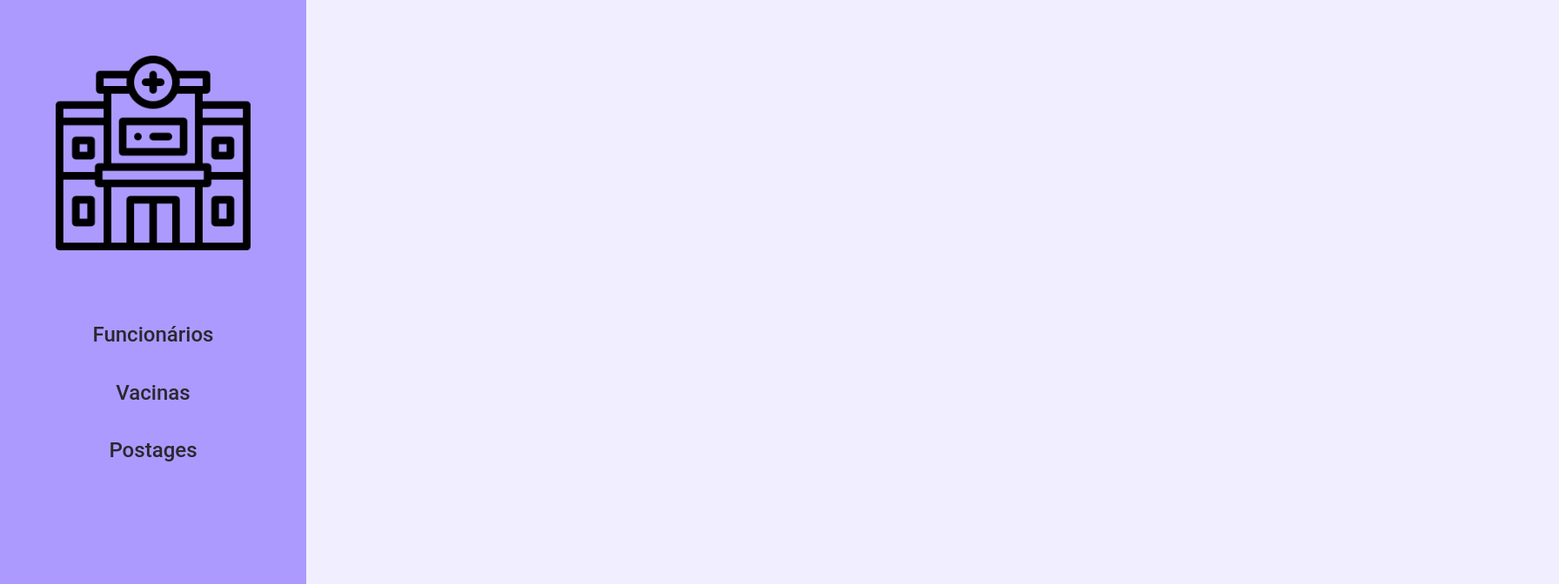
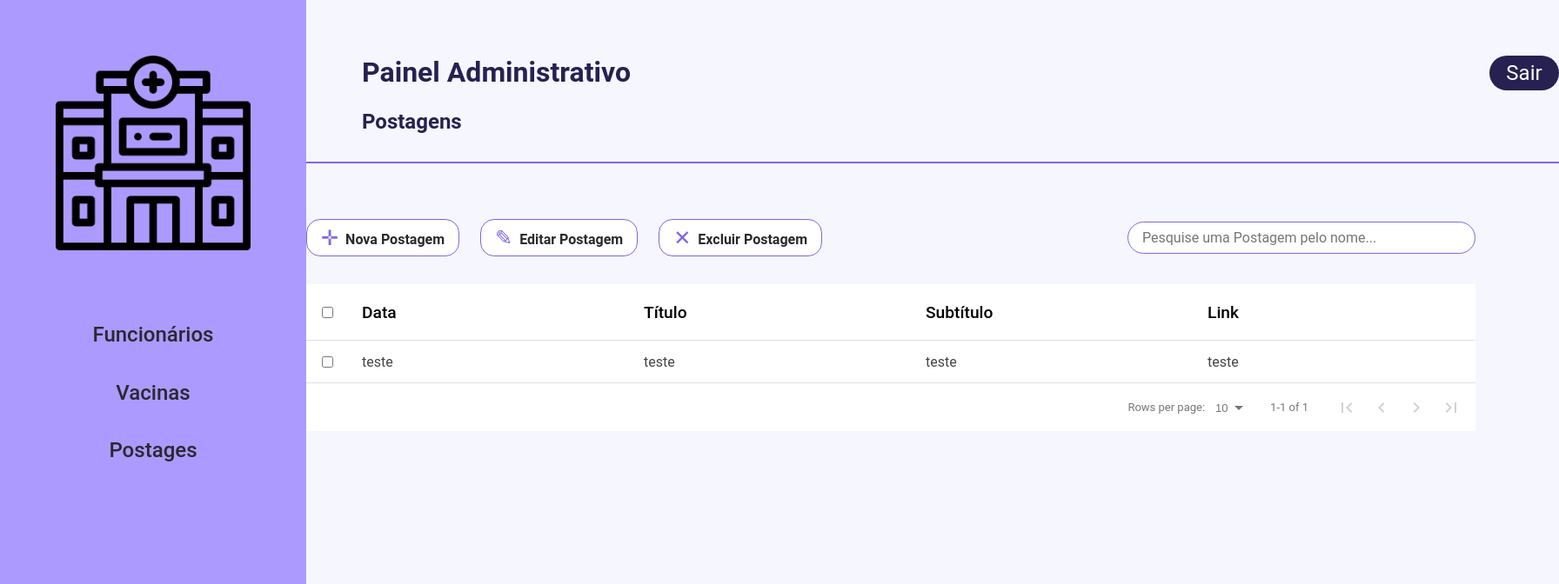
Before and after one commit to GabrielFSSantos/VacPoint_Control, a React (Create React App) app in the folder frontend/: page /posts in a window 1280 px wide. Shown: the top 672 px of the page at 87% size, 1792 px wide, since content can reach past the window. Built offline with nearby package versions, Linux system fonts and the light colour scheme.

Commit message:
Create pages Vaccines and Posts

```diff
--- a/frontend/src/App.tsx
+++ b/frontend/src/App.tsx
@@ -3,7 +3,9 @@ import { Sidebar } from './components/Sidebar';
 
 import { Login } from './pages/Login';
 import { Home } from './pages/Home';
-import { ReadAndExcludeEmployee } from './pages/ReadAndExcludeEmployee'
+import { ReadAndExcludeEmployee } from './pages/ReadAndExcludeEmployee';
+import { ReadAndExcludeVaccine } from './pages/ReadAndExcludeVaccine';
+import { ReadAndExcludePost } from './pages/ReadAndExcludePost';
 
 function App() {
   return (
@@ -13,6 +15,8 @@ function App() {
             <Sidebar>
               <Route path="/home" component={Home}/>
               <Route path="/employees" component={ReadAndExcludeEmployee}/>
+              <Route path="/vaccines" component={ReadAndExcludeVaccine}/>
+              <Route path="/posts" component={ReadAndExcludePost}/>
             </Sidebar>
           ): <Route path="/" exact component={Login}/>}
       </Switch>
--- a/frontend/src/components/Modal/styles.scss
+++ b/frontend/src/components/Modal/styles.scss
@@ -69,7 +69,7 @@
       display: flex;
       flex-direction: column;
       margin: 0 auto;
-      width: 95%;
+      width: 90%;
 
       .text {
         display: flex;
--- a/frontend/src/components/PageCRUD/index.tsx
+++ b/frontend/src/components/PageCRUD/index.tsx
@@ -59,18 +59,18 @@ export function PageCRUD({title, handleToNew, handleToEdit, handleToRemove, setR
         <div className="section">
           <div>
             <Button onClick={handleToNew} isOutlined >
-              ✛<b>Novo {title === 'employees' ? 'Funcionário' : title === 'vaccines' ? 'Vacina' : 'Postagem'}</b>
+              ✛<b>{title === 'employees' ? 'Novo Funcionário' : (title === 'vaccines' ? 'Nova Vacina' : 'Nova Postagem')}</b>
             </Button>
             <Button onClick={handleToEdit} isOutlined >
-              ✎<b>Editar {title === 'employees' ? 'Funcionário' : title === 'vaccines' ? 'Vacina' : 'Postagem'}</b>
+              ✎<b>Editar {title === 'employees' ? 'Funcionário' : (title === 'vaccines' ? 'Vacina' : 'Postagem')}</b>
             </Button>
             <Button onClick={handleToRemove} isOutlined >
-              ✕<b>Excluir {title === 'employees' ? 'Funcionário' : title === 'vaccines' ? 'Vacina' : 'Postagem'}</b>
+              ✕<b>Excluir {title === 'employees' ? 'Funcionário' : (title === 'vaccines' ? 'Vacina' : 'Postagem')}</b>
             </Button>
           </div>
           <input
             type="text"
-            placeholder={`Pesquise um ${title === 'employees' ? 'funcionário' : title === 'vaccines' ? 'Vacina' : 'Postagem'} pelo nome...`}
+            placeholder={`Pesquise ${title === 'employees' ? 'um funcionário' : (title === 'vaccines' ? 'uma Vacina' : 'uma Postagem')} pelo nome...`}
             onChange={event => setSearchQuery(event.target.value)} value={searchQuery}
           />
         </div>
--- /dev/null
+++ b/frontend/src/pages/ReadAndExcludePost/index.tsx
@@ -0,0 +1,114 @@
+import { useState } from 'react';
+import { useHistory } from 'react-router-dom';
+
+import { Header } from '../../components/Header';
+import { PageCRUD } from '../../components/PageCRUD';
+import { Row } from '../../hooks/useTable';
+import { Modal } from '../../components/Modal';
+
+import PostController from '../../service/controllers/PostController';
+
+export function ReadAndExcludePost() {
+  const history = useHistory();
+  const [rowsSelected, setRowsSelected] = useState<Row[]>([]);
+
+  const [justOnePost, setJustOnePost] = useState(false);
+  const [selectOnePost, setSelectOnePost] = useState(false);
+  const [selectMorePost, setSelectMorePost] = useState(false);
+  const [confirmExcludedPost, setConfirmExcludedPost] = useState(false);
+  const [excludedPost, setExcludedPost] = useState(false);
+
+  async function handleToNewPost() {
+    history.push('/new/post');
+  }
+
+  async function handleToEditPost() {
+    if(rowsSelected.length > 1){
+      setJustOnePost(true);
+      return
+    }
+    if(rowsSelected.length < 1){
+      setSelectOnePost(true);
+      return
+    }
+    history.push(`/edit/post/${rowsSelected[0].id}`);
+  }
+
+  async function handleToRemovePost() {
+    if(rowsSelected.length < 1){
+      setSelectMorePost(true);
+      return
+    }
+    setConfirmExcludedPost(true);
+  }
+
+  return(
+    <div>
+      <Header title="Postagens"/>
+
+      <PageCRUD
+        title="posts"
+        handleToNew={handleToNewPost}
+        handleToEdit={handleToEditPost}
+        handleToRemove={handleToRemovePost}
+        setRowsSelected={setRowsSelected}
+      />
+
+      {justOnePost ?
+        <Modal
+          alert
+          title="Alerta ao editar postagem"
+          handleToCancel={() => {setJustOnePost(false)}}
+        >
+          Não é possível editar mais de uma postagem por vez.
+        </Modal>
+      : false}
+
+      {selectOnePost ?
+        <Modal
+          alert
+          title="Alerta ao editar postagem"
+          handleToCancel={() => {setSelectOnePost(false)}}
+        >
+          Selecione uma postagem para editar.
+        </Modal>
+      : false}
+
+      {selectMorePost ?
+        <Modal
+          alert
+          title="Alerta ao excluir postagem"
+          handleToCancel={() => {setSelectMorePost(false)}}
+        >
+          Selecione uma ou mais postagems para excluir.
+        </Modal>
+      : false}
+
+      {confirmExcludedPost ?
+        <Modal
+          confirm
+          title="Alerta ao excluir postagem"
+          handleToCancel={() => {setConfirmExcludedPost(false)}}
+          handleToConfirm={() => {
+            setConfirmExcludedPost(false);
+            PostController.delete(rowsSelected).then(() => {
+              setExcludedPost(true);
+            });
+          }}
+        >
+          {`Deseja excluir a(s) postagem(s) ${rowsSelected.map(e => ' '+e.title)} ?`}
+        </Modal>
+      : false}
+
+      {excludedPost ?
+        <Modal
+          alert
+          title="Alerta ao excluir postagem"
+          handleToCancel={() => {setExcludedPost(false)}}
+        >
+          postagem(s) excluída(s) com sucesso!
+        </Modal>
+      : false}
+    </div>
+  );
+}
--- /dev/null
+++ b/frontend/src/pages/ReadAndExcludeVaccine/index.tsx
@@ -0,0 +1,114 @@
+import { useState } from 'react';
+import { useHistory } from 'react-router-dom';
+
+import { Header } from '../../components/Header';
+import { PageCRUD } from '../../components/PageCRUD';
+import { Row } from '../../hooks/useTable';
+import { Modal } from '../../components/Modal';
+
+import VaccineController from '../../service/controllers/VaccineController';
+
+export function ReadAndExcludeVaccine() {
+  const history = useHistory();
+  const [rowsSelected, setRowsSelected] = useState<Row[]>([]);
+
+  const [justOneVaccine, setJustOneVaccine] = useState(false);
+  const [selectOneVaccine, setSelectOneVaccine] = useState(false);
+  const [selectMoreVaccine, setSelectMoreVaccine] = useState(false);
+  const [confirmExcludedVaccine, setConfirmExcludedVaccine] = useState(false);
+  const [excludedVaccine, setExcludedVaccine] = useState(false);
+
+  async function handleToNewVaccine() {
+    history.push('/new/vaccine');
+  }
+
+  async function handleToEditVaccine() {
+    if(rowsSelected.length > 1){
+      setJustOneVaccine(true);
+      return
+    }
+    if(rowsSelected.length < 1){
+      setSelectOneVaccine(true);
+      return
+    }
+    history.push(`/edit/vaccine/${rowsSelected[0].id}`);
+  }
+
+  async function handleToRemoveVaccine() {
+    if(rowsSelected.length < 1){
+      setSelectMoreVaccine(true);
+      return
+    }
+    setConfirmExcludedVaccine(true);
+  }
+
+  return(
+    <div>
+      <Header title="Vacinas"/>
+
+      <PageCRUD
+        title="vaccines"
+        handleToNew={handleToNewVaccine}
+        handleToEdit={handleToEditVaccine}
+        handleToRemove={handleToRemoveVaccine}
+        setRowsSelected={setRowsSelected}
+      />
+
+      {justOneVaccine ?
+        <Modal
+          alert
+          title="Alerta ao editar vacina"
+          handleToCancel={() => {setJustOneVaccine(false)}}
+        >
+          Não é possível editar mais de uma vacina por vez.
+        </Modal>
+      : false}
+
+      {selectOneVaccine ?
+        <Modal
+          alert
+          title="Alerta ao editar vacina"
+          handleToCancel={() => {setSelectOneVaccine(false)}}
+        >
+          Selecione uma vacina para editar.
+        </Modal>
+      : false}
+
+      {selectMoreVaccine ?
+        <Modal
+          alert
+          title="Alerta ao excluir vacina"
+          handleToCancel={() => {setSelectMoreVaccine(false)}}
+        >
+          Selecione uma ou mais vacinas para excluir.
+        </Modal>
+      : false}
+
+      {confirmExcludedVaccine ?
+        <Modal
+          confirm
+          title="Alerta ao excluir vacina"
+          handleToCancel={() => {setConfirmExcludedVaccine(false)}}
+          handleToConfirm={() => {
+            setConfirmExcludedVaccine(false);
+            VaccineController.delete(rowsSelected).then(() => {
+              setExcludedVaccine(true);
+            });
+          }}
+        >
+          Atenção, todos os funcionários perderão essa(s) vacina(s). {`Deseja excluir a(s) vacina(s) ${rowsSelected.map(e => ' '+e.name)} ?`}
+        </Modal>
+      : false}
+
+      {excludedVaccine ?
+        <Modal
+          alert
+          title="Alerta ao excluir vacina"
+          handleToCancel={() => {setExcludedVaccine(false)}}
+        >
+          vacina(s) excluída(s) com sucesso!
+        </Modal>
+      : false}
+    </div>
+  );
+}
--- a/frontend/src/styles/global.scss
+++ b/frontend/src/styles/global.scss
@@ -1,6 +1,6 @@
 $primary: #8065e5;
 $secondary: #ac9aff;
-$background: #f1efff;
+$background: #f6f6ff;
 $dark: #262151;
 $text: #29292E;
 
```
